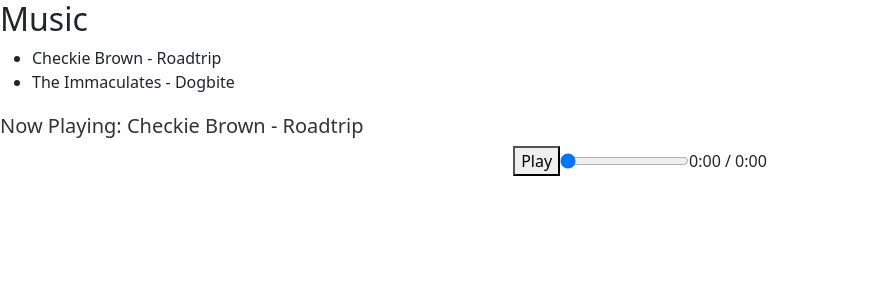
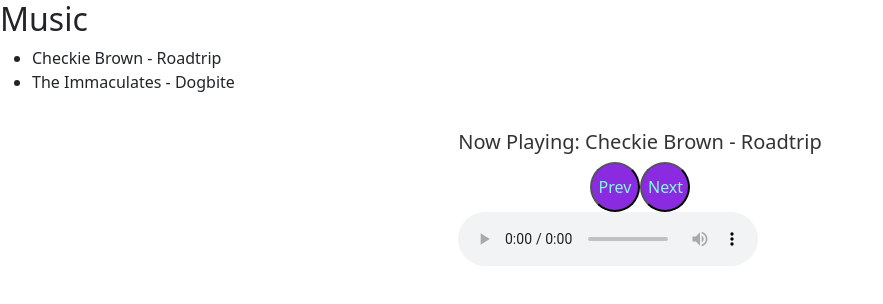
Before and after one commit to kreza-dzd/podcast-app, a Vue app: page / in a window 1280 px wide. Both pictures are taken after a click on the item "Checkie Brown - Roadtrip". Shown: the top 304 px of the page, without its empty margins (0-883 px from the left). Built offline with nearby package versions, Linux system fonts and the light colour scheme.

Commit message:
Update MediaPlayer.vue

```diff
--- a/src/components/MediaPlayer.vue
+++ b/src/components/MediaPlayer.vue
@@ -1,13 +1,16 @@
 <template>
-  <div v-if="podcast" class="media-player">
+<div class="media-player">
+
+  <div v-if="podcast">
     <h3>Now Playing: {{ podcast.title }}</h3>
-    <audio ref="audioElement" :src="podcast.audioFilePath" @timeupdate="updateProgress"></audio>
-    <div class="controls">
-      <button @click="togglePlay">{{ isPlaying ? 'Pause' : 'Play' }}</button>
-      <input type="range" min="0" :max="duration" v-model="currentTime" @input="seek">
-      <div class="time">{{ formatTime(currentTime) }} / {{ formatTime(duration) }}</div>
+    <div class="button-container">
+    <button class="button" @click="previous">Prev</button>
+    <button class="button" @click="next">Next</button>
     </div>
+    <audio ref="audio" :src="podcast.audioFilePath" controls></audio>
   </div>
+
+</div>
 </template>
 
 <script>
@@ -18,34 +21,29 @@ export default {
       required: false,
       default: null,
     },
-  },
-  data() {
-    return {
-      isPlaying: false,
-      currentTime: 0,
-      duration: 0,
-    };
+    podcastList: {
+      type: Array,
+      required: true,
+    },
   },
   methods: {
-    togglePlay() {
-      if (this.isPlaying) {
-        this.$refs.audioElement.pause();
-      } else {
-        this.$refs.audioElement.play();
+    previous() {
+      const currentIndex = this.podcastList.findIndex(
+        (p) => p.id === this.podcast.id
+      );
+
+      if (currentIndex > 0) {
+        this.$emit("play", this.podcastList[currentIndex - 1]);
       }
-      this.isPlaying = !this.isPlaying;
     },
-    updateProgress() {
-      this.currentTime = this.$refs.audioElement.currentTime;
-      this.duration = this.$refs.audioElement.duration;
-    },
-    seek() {
-      this.$refs.audioElement.currentTime = this.currentTime;
-    },
-    formatTime(time) {
-      const minutes = Math.floor(time / 60);
-      const seconds = Math.floor(time % 60);
-      return `${minutes}:${seconds < 10 ? '0' : ''}${seconds}`;
+    next() {
+      const currentIndex = this.podcastList.findIndex(
+        (p) => p.id === this.podcast.id
+      );
+
+      if (currentIndex < this.podcastList.length - 1) {
+        this.$emit("play", this.podcastList[currentIndex + 1]);
+      }
     },
   },
 };
@@ -53,7 +51,9 @@ export default {
 
 <style scoped>
 .media-player {
-  /* Add your media player container styles here */
+  display: flex;
+  justify-content: center;
+  align-items: center;
 }
 
 .media-player h3 {
@@ -82,4 +82,23 @@ input[type="range"] {
 
 }
 
+.button-container {
+  display: flex;
+  justify-content: center;
+  align-items: center;
+}
+
+.button {
+  height: 50px;
+  width: 50px;
+  display: flex;
+  align-items: center;
+  justify-content: center;
+  border-radius: 50%;
+  background-color: blueviolet;
+  color: aquamarine;
+  display: inline;
+
+}
+
 </style>
```
